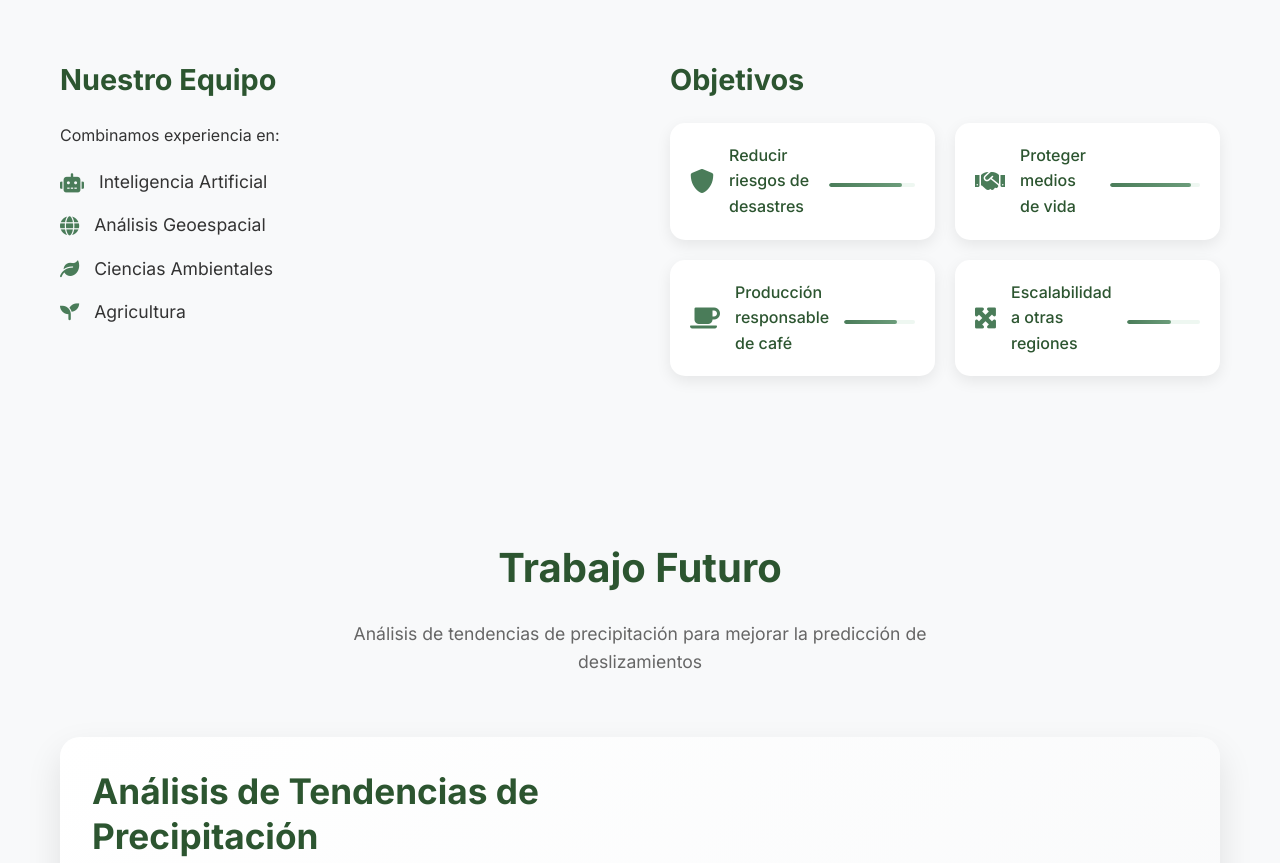
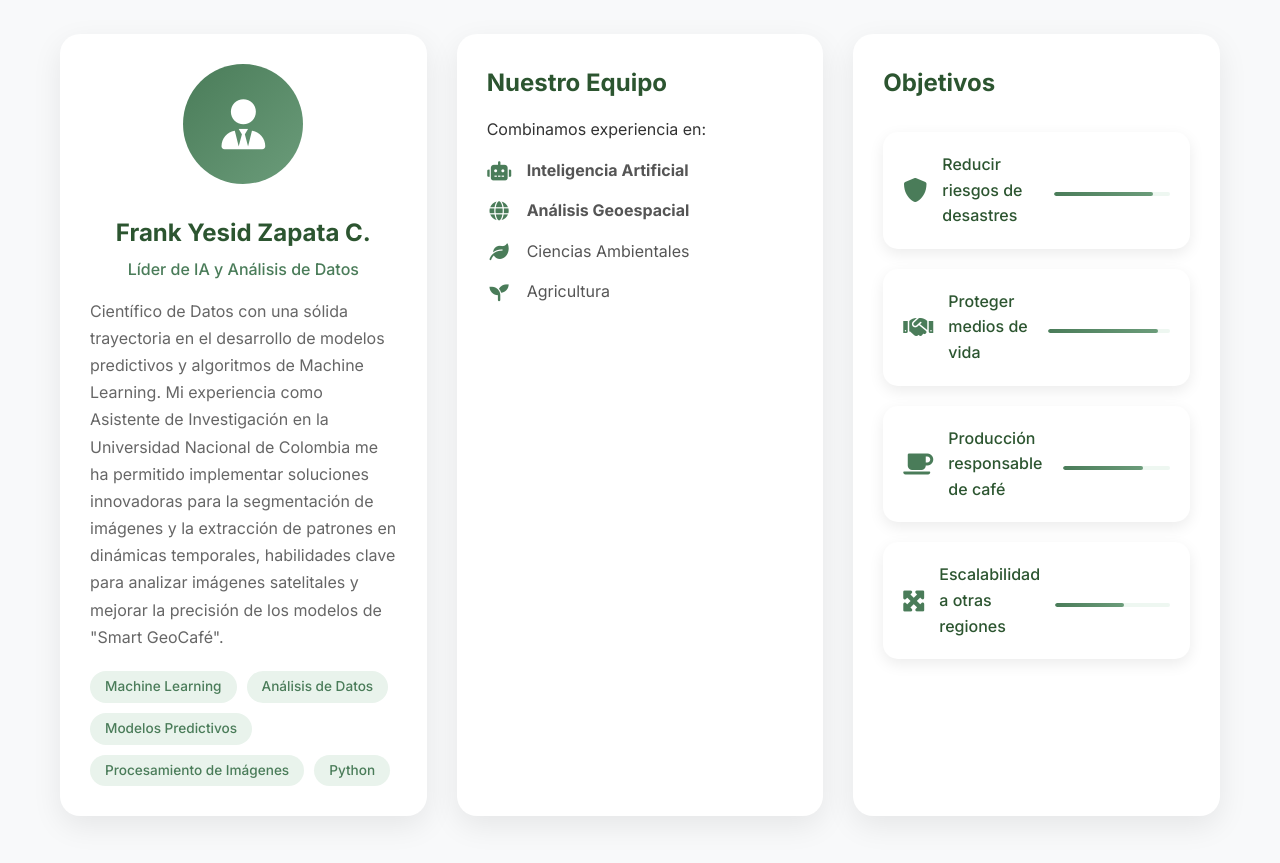
Before and after one commit to FrankYesid/pagina_deslizamiento, a plain HTML site: page index.html in a window 1280 px wide. Shown: the part 3248-4111 px from the top of the page. Drawn offline with Linux system fonts and the light colour scheme.

Commit message:
Refactor team section layout and enhance member card styles

```diff
--- a/index.html
+++ b/index.html
@@ -158,17 +158,6 @@
                         <span class="tech-stat">Cobertura: Caldas</span>
                     </div>
                 </div>
-                <div class="tech-item" data-tech="climate">
-                    <div class="tech-icon">
-                        <i class="fas fa-cloud-rain"></i>
-                    </div>
-                    <h4>Datos Climáticos</h4>
-                    <p>Registros de precipitación históricos y condiciones atmosféricas</p>
-                    <div class="tech-details">
-                        <span class="tech-stat">Estaciones: 50+</span>
-                        <span class="tech-stat">Frecuencia: Horaria</span>
-                    </div>
-                </div>
             </div>
         </div>
     </section>
@@ -247,18 +236,37 @@
                 <h2>Equipo Smart GeoCafé</h2>
                 <p>Expertos multidisciplinarios comprometidos con la innovación</p>
             </div>
-            <div class="team-content">
-                <div class="team-description">
+            <div class="team-grid">
+                <div class="team-member-card">
+                    <div class="team-member-photo">
+                        <i class="fas fa-user-tie"></i>
+                    </div>
+                    <div class="team-member-info">
+                        <h3>Frank Yesid Zapata C.</h3>
+                        <h4>Líder de IA y Análisis de Datos</h4>
+                        <p>
+                            Científico de Datos con una sólida trayectoria en el desarrollo de modelos predictivos y algoritmos de Machine Learning. Mi experiencia como Asistente de Investigación en la Universidad Nacional de Colombia me ha permitido implementar soluciones innovadoras para la segmentación de imágenes y la extracción de patrones en dinámicas temporales, habilidades clave para analizar imágenes satelitales y mejorar la precisión de los modelos de "Smart GeoCafé".
+                        </p>
+                        <div class="member-skills">
+                            <span class="skill-tag">Machine Learning</span>
+                            <span class="skill-tag">Análisis de Datos</span>
+                            <span class="skill-tag">Modelos Predictivos</span>
+                            <span class="skill-tag">Procesamiento de Imágenes</span>
+                            <span class="skill-tag">Python</span>
+                        </div>
+                    </div>
+                </div>
+                <div class="team-card team-description">
                     <h3>Nuestro Equipo</h3>
                     <p>Combinamos experiencia en:</p>
-                                         <ul class="expertise-list">
-                         <li><i class="fas fa-robot"></i> Inteligencia Artificial</li>
-                         <li><i class="fas fa-globe"></i> Análisis Geoespacial</li>
-                         <li><i class="fas fa-leaf"></i> Ciencias Ambientales</li>
-                         <li><i class="fas fa-seedling"></i> Agricultura</li>
-                     </ul>
+                    <ul class="expertise-list">
+                        <li><i class="fas fa-robot"></i> <strong>Inteligencia Artificial</strong></li>
+                        <li><i class="fas fa-globe"></i> <strong>Análisis Geoespacial</strong></li>
+                        <li><i class="fas fa-leaf"></i> Ciencias Ambientales</li>
+                        <li><i class="fas fa-seedling"></i> Agricultura</li>
+                    </ul>
                 </div>
-                <div class="team-goals">
+                <div class="team-card team-goals">
                     <h3>Objetivos</h3>
                     <div class="goals-grid">
                         <div class="goal-item" data-goal="protection">
@@ -350,13 +358,13 @@
                     </div>
                     <h4>Análisis de Intensidad de Lluvias</h4>
                     <p>Evaluación detallada de la intensidad y frecuencia de precipitaciones en la región cafetera de Caldas para identificar patrones de riesgo.</p>
-                    <div class="progress-bar">
+                    <!-- <div class="progress-bar">
                         <div class="progress-fill"></div>
-                    </div>
-                    <div class="data-source">
+                    </div> -->
+                    <!-- <div class="data-source">
                         <i class="fas fa-database"></i>
                         <span>Fuente: <a href="https://www.datos.gov.co/Ambiente-y-Desarrollo-Sostenible/PRECIPITACIONES-2017-/m84s-22dd/about_data" target="_blank" rel="noopener">Datos Abiertos Colombia - Precipitaciones</a></span>
-                    </div>
+                    </div> -->
                 </div>
 
                 <div class="feature-card future-card">
@@ -455,7 +463,7 @@
                 <div class="footer-section">
                     <h4>Enlaces</h4>
                     <ul>
-                        <li><a href="https://github.com/FrankYesid/Proyecto-deslizamiento" target="_blank" rel="noopener">GitHub</a></li>
+                        <!-- <li><a href="https://github.com/FrankYesid/Proyecto-deslizamiento" target="_blank" rel="noopener">GitHub</a></li> -->
                         <li><a href="https://clasificacion-uso-suelo-dy888kl.gamma.site/" target="_blank" rel="noopener">Demo</a></li>
                         <li><a href="https://zenodo.org/records/7711810" target="_blank" rel="noopener">Base de Datos</a></li>
                     </ul>
--- a/styles.css
+++ b/styles.css
@@ -1428,3 +1428,120 @@ body {
 font-size: 0.65rem;
 }
 }
+
+/* Team Grid Layout */
+.team-grid {
+    display: grid;
+    grid-template-columns: repeat(auto-fit, minmax(320px, 1fr));
+    gap: 30px;
+    align-items: stretch; /* Make cards of equal height */
+}
+
+/* Unifying card styles */
+.team-member-card,
+.team-card {
+    background: white;
+    padding: 30px;
+    border-radius: 20px;
+    box-shadow: 0 10px 30px rgba(0, 0, 0, 0.08);
+    display: flex;
+    flex-direction: column;
+}
+
+.team-member-card {
+    gap: 30px;
+}
+
+.team-card h3 {
+    font-size: 1.5rem;
+    color: #2c5530;
+    margin-bottom: 15px;
+}
+
+.team-description .expertise-list {
+    list-style: none;
+    padding-left: 0;
+    margin-top: 15px;
+    flex-grow: 1;
+}
+
+.team-description .expertise-list li {
+    display: flex;
+    align-items: center;
+    gap: 15px;
+    margin-bottom: 15px;
+    color: #555;
+    font-size: 1rem;
+}
+
+.team-description .expertise-list i {
+    font-size: 1.2rem;
+    color: #4a7c59;
+    width: 25px;
+    text-align: center;
+}
+
+.team-goals .goals-grid {
+    margin-top: 15px;
+    flex-grow: 1;
+    display: flex;
+    flex-direction: column;
+    gap: 20px;
+}
+
+.team-member-info {
+    flex-grow: 1;
+}
+
+.team-member-card .team-member-photo {
+    flex-shrink: 0;
+    width: 120px;
+    height: 120px;
+    border-radius: 50%;
+    background: linear-gradient(135deg, #4a7c59, #6b9c7a);
+    display: flex;
+    align-items: center;
+    justify-content: center;
+    align-self: center; /* Center the photo in the column */
+}
+
+.team-member-photo i {
+font-size: 50px;
+color: white;
+}
+
+.team-member-info h3 {
+    font-size: 1.5rem;
+    color: #2c5530;
+    margin-bottom: 5px;
+    text-align: center;
+}
+
+.team-member-info h4 {
+    font-size: 1rem;
+    font-weight: 500;
+    color: #4a7c59;
+    margin-bottom: 15px;
+    text-align: center;
+}
+
+.team-member-info p {
+color: #666;
+line-height: 1.7;
+margin-bottom: 20px;
+}
+
+.member-skills {
+display: flex;
+flex-wrap: wrap;
+gap: 10px;
+}
+
+.skill-tag {
+background: #e9f3ec;
+color: #4a7c59;
+padding: 5px 15px;
+border-radius: 20px;
+font-size: 0.85rem;
+font-weight: 500;
+}
```
Lines whose indentation alone changed are shown as unchanged.
